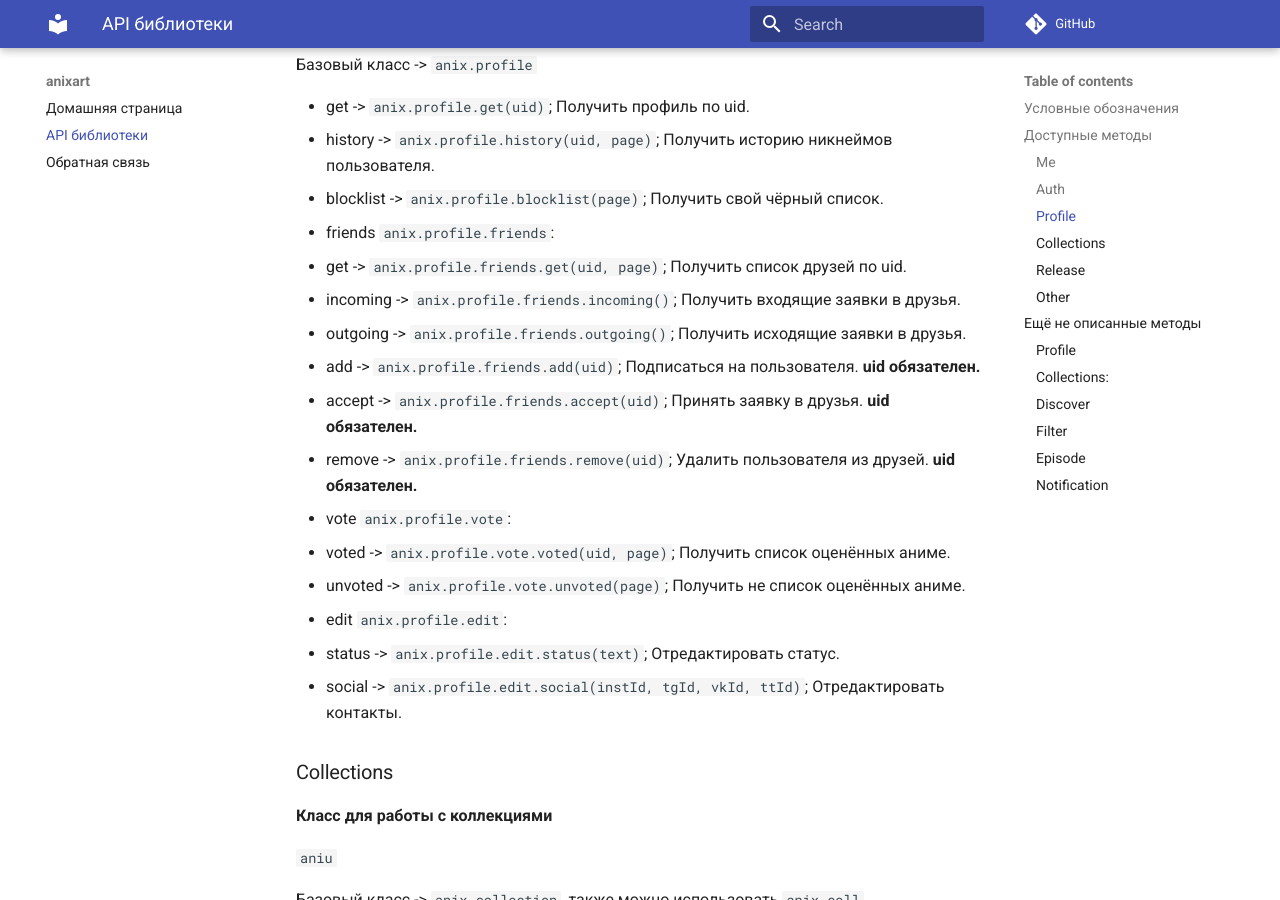
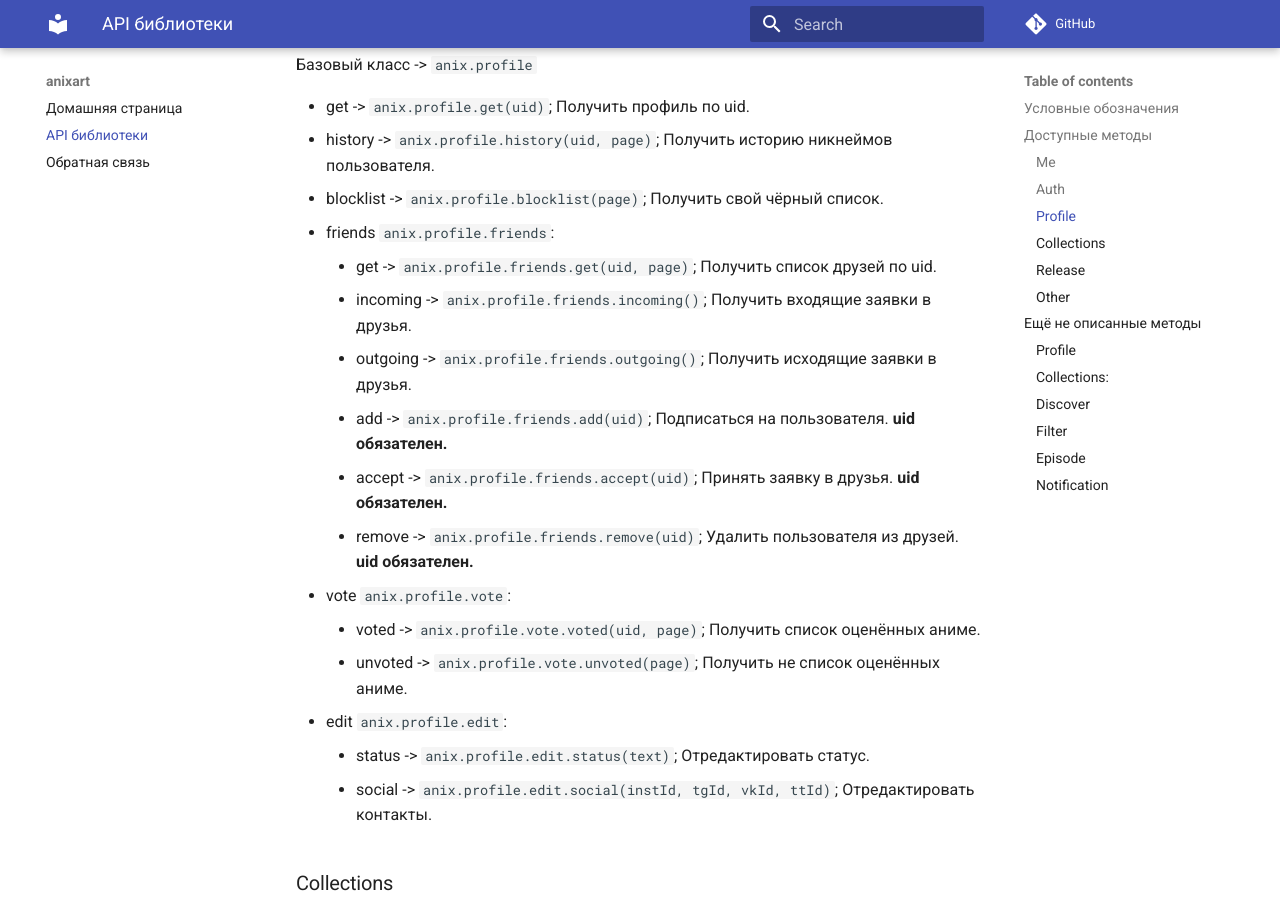
Before and after one commit to SantaSpeen/anixart-abandoned, an MkDocs documentation site: the page built from docs/api.md, in a window 1280 px wide and 900 px high, scrolled down 1618 px. Built offline with MkDocs 1.6.1 and Material for MkDocs 9.7.7, drawn with Linux system fonts in a browser that asks for light colours; comment, search, counter and statistics services are not loaded.

Commit message:
Fix docs

```diff
--- a/docs/api.md
+++ b/docs/api.md
@@ -54,18 +54,18 @@ anix.coll.comments.vote(ccmid, mark)
 - history -> `anix.profile.history(uid, page)`; Получить историю никнеймов пользователя.
 - blocklist  -> `anix.profile.blocklist(page)`; Получить свой чёрный список.
 - friends `anix.profile.friends`:
-  * get -> `anix.profile.friends.get(uid, page)`; Получить список друзей по uid.
-  * incoming -> `anix.profile.friends.incoming()`; Получить входящие заявки в друзья.
-  * outgoing -> `anix.profile.friends.outgoing()`; Получить исходящие заявки в друзья.
-  * add -> `anix.profile.friends.add(uid)`; Подписаться на пользователя. **uid обязателен.**
-  * accept -> `anix.profile.friends.accept(uid)`; Принять заявку в друзья. **uid обязателен.**
-  * remove -> `anix.profile.friends.remove(uid)`; Удалить пользователя из друзей. **uid обязателен.**
+     * get -> `anix.profile.friends.get(uid, page)`; Получить список друзей по uid.
+     * incoming -> `anix.profile.friends.incoming()`; Получить входящие заявки в друзья.
+     * outgoing -> `anix.profile.friends.outgoing()`; Получить исходящие заявки в друзья.
+     * add -> `anix.profile.friends.add(uid)`; Подписаться на пользователя. **uid обязателен.**
+     * accept -> `anix.profile.friends.accept(uid)`; Принять заявку в друзья. **uid обязателен.**
+     * remove -> `anix.profile.friends.remove(uid)`; Удалить пользователя из друзей. **uid обязателен.**
 - vote `anix.profile.vote`:
-  * voted -> `anix.profile.vote.voted(uid, page)`; Получить список оценённых аниме.
-  * unvoted -> `anix.profile.vote.unvoted(page)`; Получить не список оценённых аниме.
+     * voted -> `anix.profile.vote.voted(uid, page)`; Получить список оценённых аниме.
+     * unvoted -> `anix.profile.vote.unvoted(page)`; Получить не список оценённых аниме.
 - edit `anix.profile.edit`:
-  * status -> `anix.profile.edit.status(text)`; Отредактировать статус.
-  * social -> `anix.profile.edit.social(instId, tgId, vkId, ttId)`; Отредактировать контакты.
+     * status -> `anix.profile.edit.status(text)`; Отредактировать статус.
+     * social -> `anix.profile.edit.social(instId, tgId, vkId, ttId)`; Отредактировать контакты.
 
 ### Collections
 **Класс для работы с коллекциями**
@@ -79,13 +79,13 @@ anix.coll.comments.vote(ccmid, mark)
 - releases -> `anix.coll.releases(cid, page)`; Get releases in a collection.
 - search -> `anix.coll.search(query, page)`; Finding a collection by name.
 - comments `anix.coll.comments`:
-  * get -> `anix.coll.comments.get(cid, page)`; Get collection comments.
-  * add -> `anix.coll.comments.add(cid, message, parent_comment_id, reply_to_profile_id, spoiler)`; Add comment to collection.
-  * vote -> `anix.coll.comments.vote(ccmid, mark)`; Rate a comment.
-  * votes -> `anix.coll.comments.votes(ccmid, page)`; List of rated.
-  * replies -> `anix.coll.comments.replies(ccmid, page)`; Responses to a comment.
-  * edit -> `anix.coll.comments.edit(ccmid, message, spoiler)`; Edit a comment.
-  * delete -> `anix.coll.comments.delete(ccmid)`; Delete a comment.
+     * get -> `anix.coll.comments.get(cid, page)`; Get collection comments.
+     * add -> `anix.coll.comments.add(cid, message, parent_comment_id, reply_to_profile_id, spoiler)`; Add comment to collection.
+     * vote -> `anix.coll.comments.vote(ccmid, mark)`; Rate a comment.
+     * votes -> `anix.coll.comments.votes(ccmid, page)`; List of rated.
+     * replies -> `anix.coll.comments.replies(ccmid, page)`; Responses to a comment.
+     * edit -> `anix.coll.comments.edit(ccmid, message, spoiler)`; Edit a comment.
+     * delete -> `anix.coll.comments.delete(ccmid)`; Delete a comment.
 
 
 ### Release
@@ -98,16 +98,16 @@ _Местами_ `aniu`
 - get -> `anix.release.get(rid)`; Получить релиз по rid.
 - random -> `anix.release.random()`; Получить рандомный релиз.
 - vote:
-    * add -> `anix.release.get(rid, rmark)`; Установить оценку релизу.
-    * delete ->`anix.release.get(rid)`; Удалить свою оценку у релиза.
+     * add -> `anix.release.get(rid, rmark)`; Установить оценку релизу.
+     * delete ->`anix.release.get(rid)`; Удалить свою оценку у релиза.
 - comments `anix.release.comments`:
-  * get -> `anix.release.comments.get(cid, page)`; Get release comments.
-  * add -> `anix.release.comments.add(cid, message, parent_comment_id, reply_to_profile_id, spoiler)`; Add comment to release.
-  * vote -> `anix.release.comments.vote(rcmid, mark)`; Rate a comment.
-  * votes -> `anix.release.comments.votes(rcmid, page)`; List of rated.
-  * replies -> `anix.release.comments.replies(rcmid, page)`; Responses to a comment.
-  * edit -> `anix.release.comments.edit(rcmid, message, spoiler)`; Edit a comment.
-  * delete -> `anix.release.comments.delete(rcmid)`; Delete a comment.
+     * get -> `anix.release.comments.get(cid, page)`; Get release comments.
+     * add -> `anix.release.comments.add(cid, message, parent_comment_id, reply_to_profile_id, spoiler)`; Add comment to release.
+     * vote -> `anix.release.comments.vote(rcmid, mark)`; Rate a comment.
+     * votes -> `anix.release.comments.votes(rcmid, page)`; List of rated.
+     * replies -> `anix.release.comments.replies(rcmid, page)`; Responses to a comment.
+     * edit -> `anix.release.comments.edit(rcmid, message, spoiler)`; Edit a comment.
+     * delete -> `anix.release.comments.delete(rcmid)`; Delete a comment.
 
 ### Other
 **Класс для работы с остальными методами**
@@ -120,34 +120,34 @@ _Местами_ `aniu`
 
 ### Profile
 - list:
-  * get:
-    - watching
-    - plan
-    - watched
-    - postponed
-    - thrown
-    - history
-    - favorite
-    - collections
-  * add
+     * get:
+          * watching
+          * plan
+          * watched
+          * postponed
+          * thrown
+          * history
+          * favorite
+          * collections
+     * add
 - edit:
     * avatar
     * notification:
-        - episode
-        - comment
-        - status
-        - collection
+         * episode
+         * comment
+         * status
+         * collection
 
 ### Collections:
 - my:
-  * get
-  * create
-  * edit
-  * delete
+     * get
+     * create
+     * edit
+     * delete
 - favorite:
-  * get
-  * add
-  * delete
+     * get
+     * add
+     * delete
 
 ### Discover
 - interesting
@@ -161,12 +161,12 @@ _Местами_ `aniu`
 
 ### Episode
 - get:
-  - voice
-  - player
-  - video
+     * voice
+     * player
+     * video
 - set:
-    - watch
-    - unwatch
+     * watch
+     * unwatch
 
 ### Notification
 Ещё не изучал.
```
